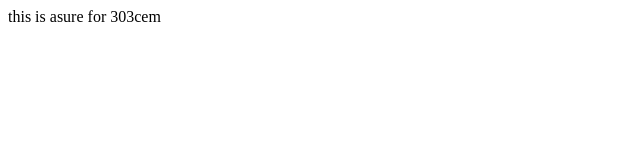
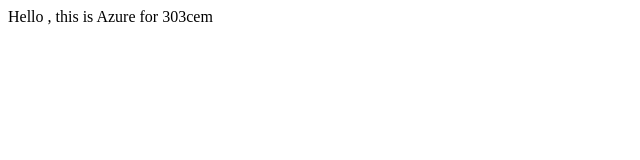
Before and after one commit to ptyau/303cem, a plain HTML site: page index.html in a window 1280 px wide. Shown: the full height of the page, 0-640 px from the left. Drawn offline with Linux system fonts and the light colour scheme.

Commit message:
Update index.html

```diff
--- a/index.html
+++ b/index.html
@@ -1,3 +1,3 @@
 <html>
-  this is asure for 303cem
+  Hello , this is Azure for 303cem
 </html>
```
